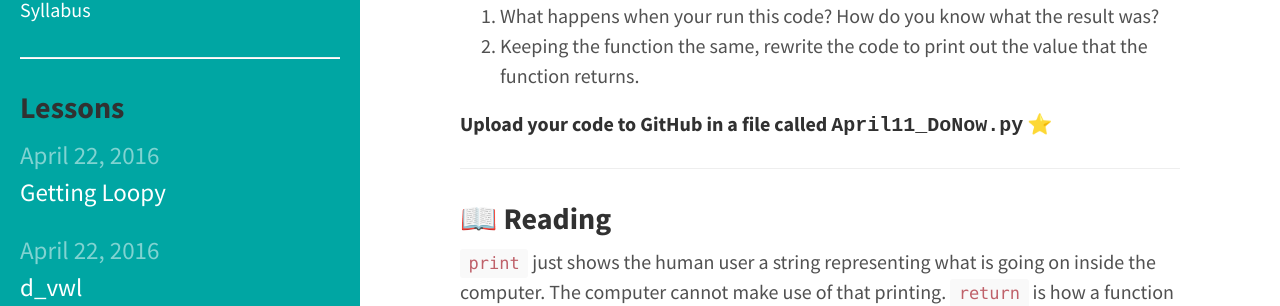
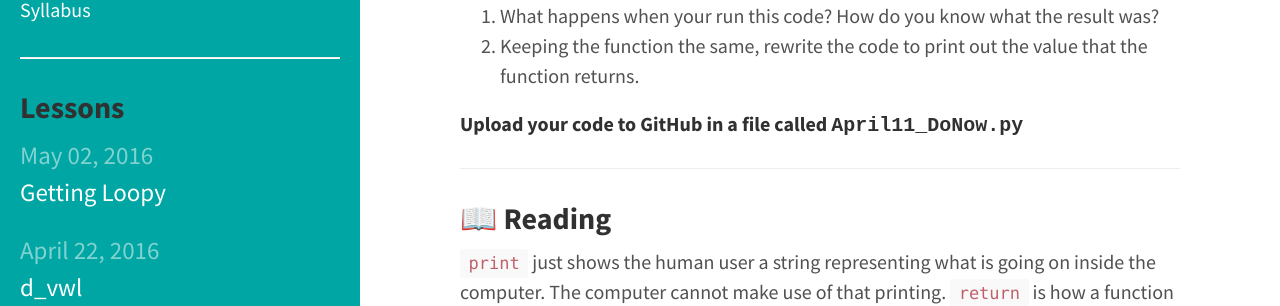
Before and after one commit to bensk/cs11, a Jekyll site: the page built from _posts/2016/2016-04-11-returnVSprint.md, in a window 1280 px wide and 900 px high, scrolled down 484 px. Shown: the part 149-455 px from the top of the window. Built offline with Jekyll 4.4.1, drawn with Linux system fonts in a browser that asks for light colours; a style sheet for code colours, icons or effects is not loaded; some of the changed text lies outside the part shown.

Commit message:
updated date

```diff
--- a/_posts/2016/2016-04-11-returnVSprint.md
+++ b/_posts/2016/2016-04-11-returnVSprint.md
@@ -25,7 +25,7 @@ mystery_function(1, 2)
 1. What happens when your run this code? How do you know what the result was?
 2. Keeping the function the same, rewrite the code to print out the value that the function returns.
 
-#### <span class="mega-octicon octicon-mark-github"></span> Upload your code to GitHub in a file called <kbd>April11_DoNow.py</kbd> ⭐️
+#### <span class="mega-octicon octicon-mark-github"></span> Upload your code to GitHub in a file called <kbd>April11_DoNow.py</kbd>
 
 
 
--- a/_posts/2016/2016-04-18-getting-loopy.md
+++ b/_posts/2016/2016-04-18-getting-loopy.md
@@ -1,7 +1,7 @@
 ---
 layout: "post"
 title: "Getting Loopy"
-date: "2016-04-22 23:36"
+date: "2016-05-02 23:36"
 ---
 
 <span class="mega-octicon octicon-file-code"></span>
```
